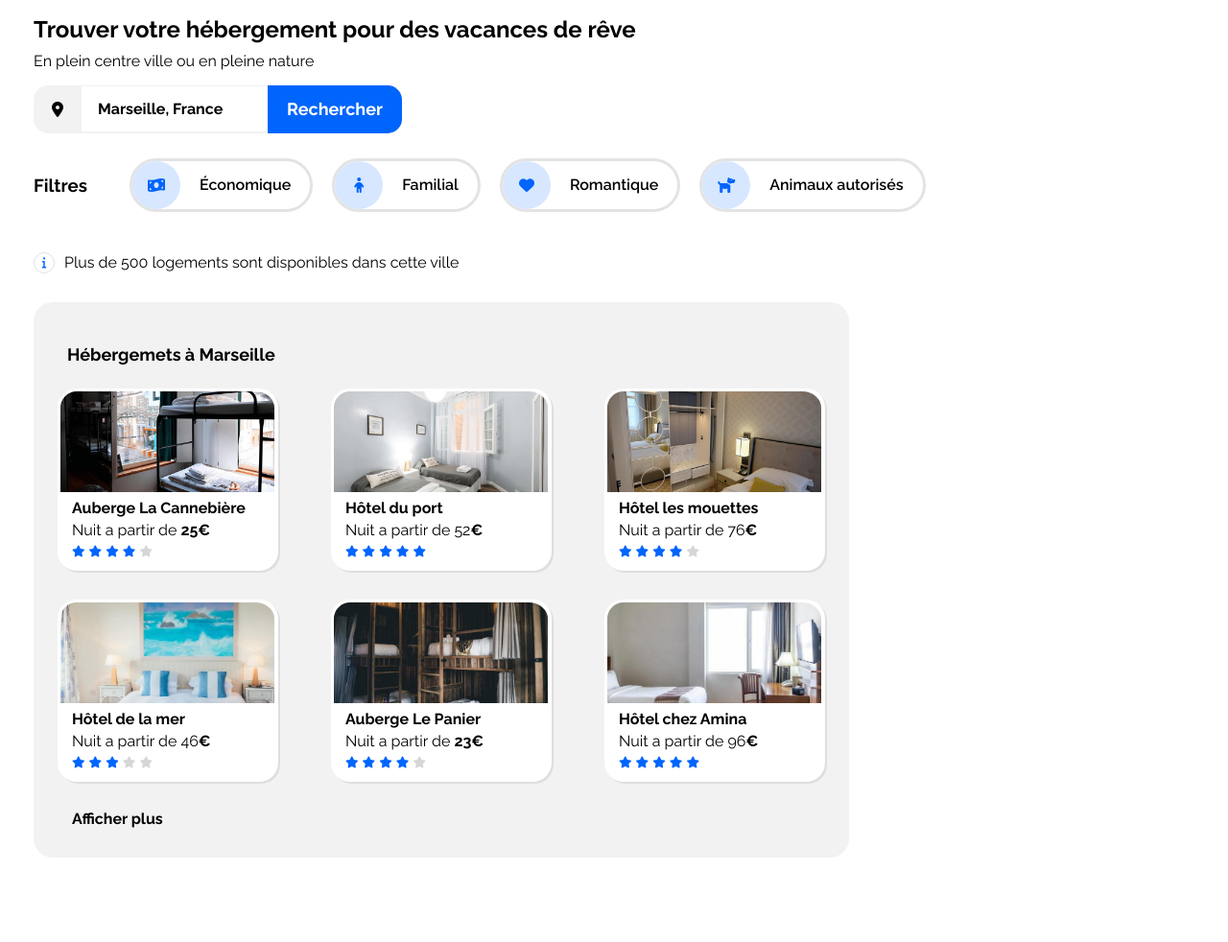
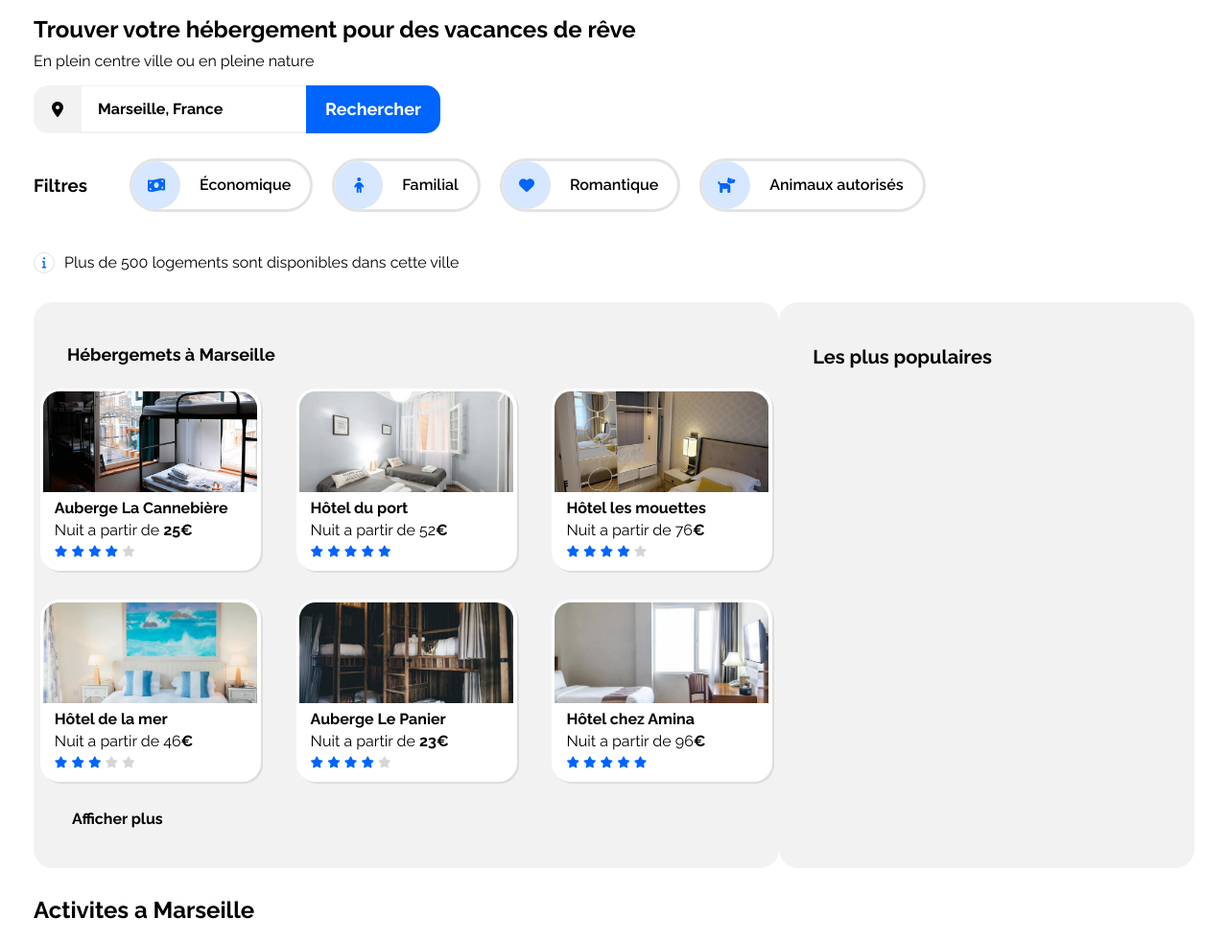
Before and after one commit to Chris99Dev/P2_Booki_CF, a plain HTML site: page index.html in a window 1280 px wide. Shown: the part 103-1085 px from the top of the page at 96% size. Before the commit the page ends 1034 px from the top, so only its background shows below. Drawn offline with Linux system fonts and the light colour scheme.

Commit message:
Block Populaires
- Adding Popular Block
- Adding Activites Block

```diff
--- a/CSS/style.css
+++ b/CSS/style.css
@@ -55,7 +55,6 @@ html, body {
 
 
 /* Main */
-
 #banner {
     margin: 0 35px 0 35px;
 }
@@ -69,8 +68,8 @@ html, body {
     margin-top: 10px;
 }
 
+
 /* Search Bar */
-
 #search-bar {
     display: inline-flex;
     width: auto;
@@ -99,7 +98,7 @@ html, body {
 
 #search-txt {
     border: none;
-    width: 190px;
+    width: 230px;
     height: 45px;
     color: #000;
 }
@@ -210,12 +209,14 @@ html, body {
     margin: 30px 35px 0 35px;
     display: flex;
     flex-direction: row;
+    justify-content: space-between;
 }
 
 #hebergements {
     border-radius: 20px;
     background-color: #f2f2f2;
-    width: 850px;
+    width: 880px;
+    height: 590px;
 }
 
 #hebergements h2 {
@@ -299,18 +300,26 @@ html, body {
     font-weight: bold;
 }
 
-/* #populaires {
+/* Side Populaires */
+#populaires {
     background-color: #f2f2f2;
     border-radius: 20px;
-    width: 30%;
-} */
+    width: 490px;
+    height: 590px;
+}
+
+#populaires h2 {
+    font-weight: bold;
+    font-size: 20px;
+    padding: 30px 35px 10px 35px;
+}
+
+/* Activites Section */
+#activites {
+    margin: 30px 35px 0 35px;
+}
 
 /*
-
-#search-form .search_txt {
-    width: 210px;
-    padding-left: 15px;
-}
 
 #search-form .search_txt::placeholder {
     color: #000;
--- a/index.html
+++ b/index.html
@@ -170,19 +170,29 @@
                 </div>
 
             </div>
-            <!--
+
             <div id="populaires">
                 <h2>Les plus populaires</h2>
                 <div class="pop-list">
-                    <div class="pop-marseille">
-                        <div class="pop-pres">
+                    <div class="pop-card">
 
-                        </div>
+
+                    </div>
+                    <div class="pop-card">
+
+
+                    </div>
+                    <div class="pop-card">
+
+
                     </div>
                 </div>
-            </div> -->
+            </div>
         </section>
 
+        <section id="activites">
+            <h2>Activites a Marseille</h2>
+        </section>
     </main>
 
     <!--
```
